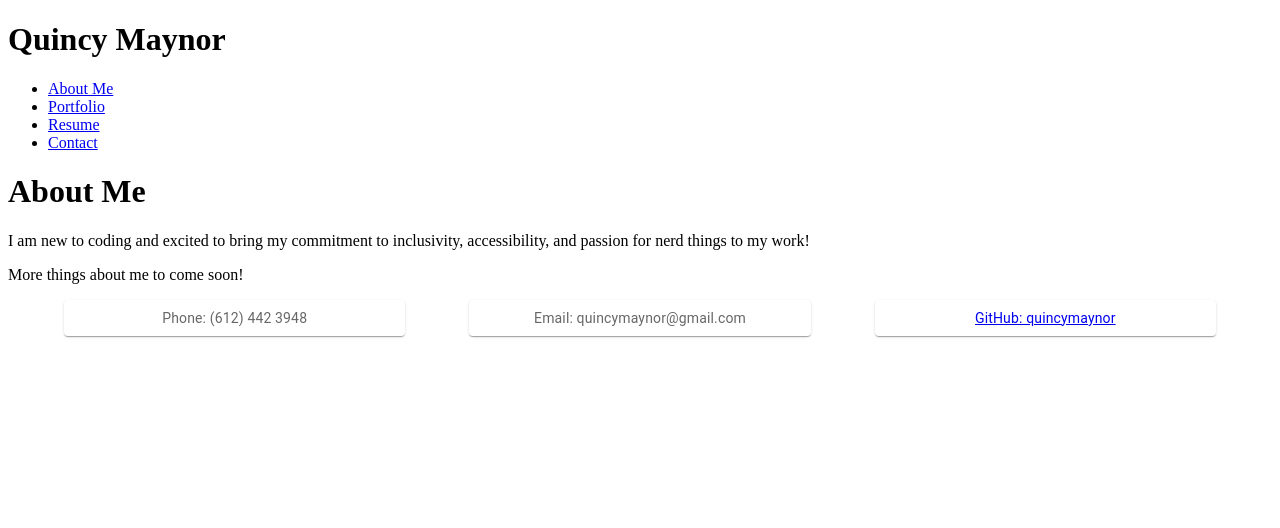
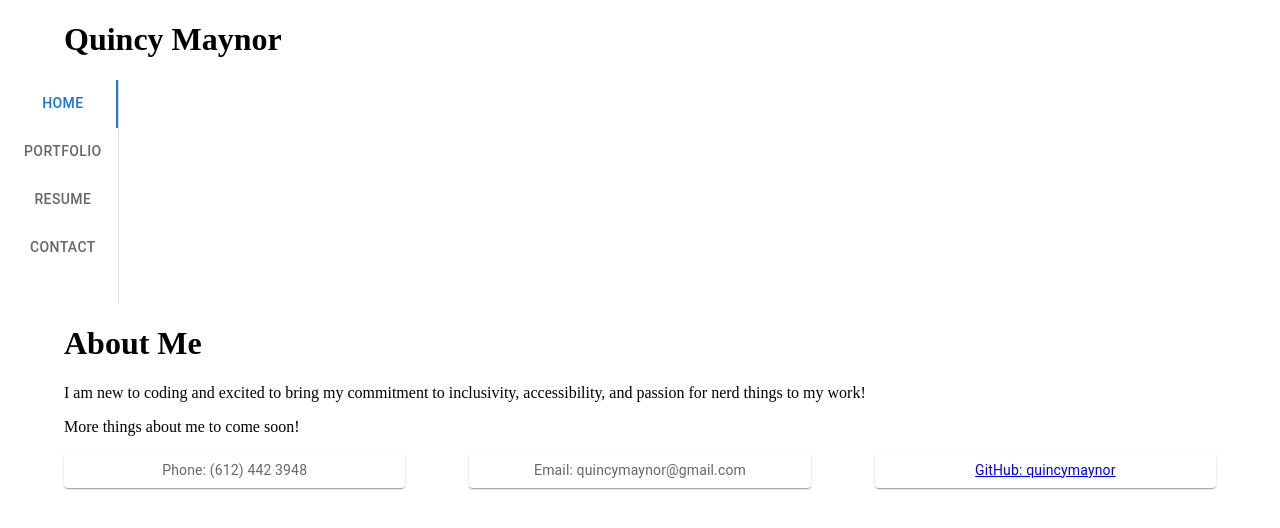
Before and after one commit to quincymaynor/React-Portfolio, a React (Vite) app: page / in a window 1280 px wide. Shown: the top 528 px of the page. Built offline with nearby package versions, Linux system fonts and the light colour scheme.

Commit message:
MUI Tabs working

```diff
--- a/src/App.jsx
+++ b/src/App.jsx
@@ -1,27 +1,14 @@
 import './App.css';
-import MainContainer from './components/MainContainer';
+// import MainContainer from './components/MainContainer';
+import AltMain from './components/AltMain';
 
 function App() {
   return (
     <div>
-      <MainContainer />
+      {/* <MainContainer /> */}
+      <AltMain />
     </div>
   );
 }
 
 export default App;
-
-// import './App.css';
-// import * as React from 'react'
-// import { ChakraProvider } from '@chakra-ui/react'
-// import MainContainer from './components/MainContainer';
-
-// function App() {
-//   return (
-//     <ChakraProvider>
-//       <MainContainer />
-//     </ChakraProvider>
-//   );
-// }
-
-// export default App;
--- /dev/null
+++ b/src/components/AltMain.jsx
@@ -0,0 +1,68 @@
+import { useState } from 'react';
+import { styled } from '@mui/material/styles';
+import Box from '@mui/material/Box';
+import Container from '@mui/material/Container';
+import Paper from '@mui/material/Paper';
+import Grid from '@mui/material/Grid';
+
+import NavTabs from './NavTabs';
+import Portfolio from './pages/Portfolio';
+import AboutMe from './pages/AboutMe';
+import Resume from './pages/Resume';
+import Contact from './pages/Contact';
+
+const Item = styled(Paper)(({ theme }) => ({
+  backgroundColor: theme.palette.mode === 'dark' ? '#1A2027' : '#fff',
+  ...theme.typography.body2,
+  padding: theme.spacing(1),
+  textAlign: 'center',
+  color: theme.palette.text.secondary,
+}));
+
+export default function MainContainer() {
+
+  const [value, setValue] = useState(0);
+
+  // Use the value state to conditionally return the component for the selected page
+  const renderPage = () => {
+    if (value === 0) {
+        return <AboutMe />;
+      }
+    if (value === 1) {
+    return <Portfolio />;
+    }
+    if (value === 2) {
+        return <Resume />;
+      }
+    if (value === 3) {
+      return <Contact />;
+    }
+  };
+
+  const handleChange = (event, newValue) => {
+    setValue(newValue);
+  };
+
+    return (
+    <Box sx={{ width: '100%' }}>
+        <Container>
+        <h1>Quincy Maynor</h1>
+        </Container>
+        <NavTabs value={value} handleChange={handleChange}/>
+        <Container>{renderPage()}</Container>
+        <Container>
+            <Grid container spacing={8}>
+                <Grid item xs={4}>
+                <Item>Phone: (612) 442 3948</Item>
+                </Grid>
+                <Grid item xs={4}>
+                <Item>Email: quincymaynor@gmail.com</Item>
+                </Grid>
+                <Grid item xs={4}>
+                <Item><a href="https://github.com/quincymaynor">GitHub: quincymaynor</a></Item>
+                </Grid>
+            </Grid>
+        </Container>
+    </Box>
+    );
+}
--- a/src/components/NavTabs.jsx
+++ b/src/components/NavTabs.jsx
@@ -1,105 +1,98 @@
-function NavTabs({ currentPage, handlePageChange }) {
+import * as React from 'react';
+import Box from '@mui/material/Box';
+import Container from '@mui/material/Container';
+import Tabs from '@mui/material/Tabs';
+import Tab from '@mui/material/Tab';
+
+function samePageLinkNavigation(event) {
+  if (
+    event.defaultPrevented ||
+    event.button !== 0 || // ignore everything but left-click
+    event.metaKey ||
+    event.ctrlKey ||
+    event.altKey ||
+    event.shiftKey
+  ) {
+    return false;
+  }
+  return true;
+}
+
+function LinkTab(props) {
   return (
-    <ul className="nav-tabs">
-      <li className="nav-item">
-        <a
-          href="#aboutme"
-          onClick={() => handlePageChange('AboutMe')}
-          className={currentPage === 'AboutMe' ? 'nav-link active' : 'nav-link'}
-        >
-          About Me
-        </a>
-      </li>
-      <li className="nav-item">
-        <a
-          href="#portfolio"
-          onClick={() => handlePageChange('Portfolio')}
-          className={currentPage === 'Portfolio' ? 'nav-link active' : 'nav-link'}
-        >
-          Portfolio
-        </a>
-      </li>
-      <li className="nav-item">
-        <a
-          href="#resume"
-          onClick={() => handlePageChange('Resume')}
-          className={currentPage === 'Resume' ? 'nav-link active' : 'nav-link'}
-        >
-          Resume
-        </a>
-      </li>
-      <li className="nav-item">
-        <a
-          href="#contact"
-          onClick={() => handlePageChange('Contact')}
-          className={currentPage === 'Contact' ? 'nav-link active' : 'nav-link'}
-        >
-          Contact
-        </a>
-      </li>
-    </ul>
+    <Tab
+      component="a"
+      onClick={(event) => {
+        if (samePageLinkNavigation(event)) {
+          event.preventDefault();
+          handleChange(props.value);
+        }
+      }}
+      {...props}
+    />
   );
 }
 
-export default NavTabs;
+export default function NavTabs({ value, handleChange }) {
+  return (
+      <Box
+        sx={{ flexGrow: 1, bgcolor: 'background.paper', display: 'flex', height: 224 }}
+      >
+        <Tabs
+          orientation="vertical"
+          value={value}
+          onChange={handleChange}
+          sx={{ borderRight: 1, borderColor: 'divider' }}
+        >
+          <LinkTab label="Home" href="aboutme" />
+          <LinkTab label="Portfolio" href="portfolio" />
+          <LinkTab label="Resume" href="resume" />
+          <LinkTab label="Contact" href="contact" />
+        </Tabs>
+      </Box>
+    );
 
-// import * as React from 'react';
-// import Box from '@mui/material/Box';
-// import Tabs from '@mui/material/Tabs';
-// import Tab from '@mui/material/Tab';
+}
 
-// function samePageLinkNavigation(event) {
-//   if (
-//     event.defaultPrevented ||
-//     event.button !== 0 || // ignore everything but left-click
-//     event.metaKey ||
-//     event.ctrlKey ||
-//     event.altKey ||
-//     event.shiftKey
-//   ) {
-//     return false;
-//   }
-//   return true;
-// }
-
-// function LinkTab(props) {
+// function NavTabs({ currentPage, handlePageChange }) {
 //   return (
-//     <Tab
-//       component="a"
-//       onClick={(event) => {
-//         // Routing libraries handle this, you can remove the onClick handle when using them.
-//         if (samePageLinkNavigation(event)) {
-//           event.preventDefault();
-//         }
-//       }}
-//       {...props}
-//     />
+//     <ul className="nav-tabs">
+//       <li className="nav-item">
+//         <a
+//           href="#aboutme"
+//           onClick={() => handlePageChange('AboutMe')}
+//           className={currentPage === 'AboutMe' ? 'nav-link active' : 'nav-link'}
+//         >
+//           About Me
+//         </a>
+//       </li>
+//       <li className="nav-item">
+//         <a
+//           href="#portfolio"
+//           onClick={() => handlePageChange('Portfolio')}
+//           className={currentPage === 'Portfolio' ? 'nav-link active' : 'nav-link'}
+//         >
+//           Portfolio
+//         </a>
+//       </li>
+//       <li className="nav-item">
+//         <a
+//           href="#resume"
+//           onClick={() => handlePageChange('Resume')}
+//           className={currentPage === 'Resume' ? 'nav-link active' : 'nav-link'}
+//         >
+//           Resume
+//         </a>
+//       </li>
+//       <li className="nav-item">
+//         <a
+//           href="#contact"
+//           onClick={() => handlePageChange('Contact')}
+//           className={currentPage === 'Contact' ? 'nav-link active' : 'nav-link'}
+//         >
+//           Contact
+//         </a>
+//       </li>
+//     </ul>
 //   );
 // }
-
-// function NavTabs() {
-//   const [value, setValue] = React.useState(0);
-
-//   const handleChange = (event, newValue) => {
-//     // event.type can be equal to focus with selectionFollowsFocus.
-//     if (
-//       event.type !== 'click' ||
-//       (event.type === 'click' && samePageLinkNavigation(event))
-//     ) {
-//       setValue(newValue);
-//     }
-//   };
-
-//   return (
-//     <Box sx={{ width: '100%' }}>
-//       <Tabs value={value} onChange={handleChange} aria-label="nav tabs example">
-//         <LinkTab label="About Me" href="#aboutme" />
-//         <LinkTab label="Portfolio" href="#portfolio" />
-//         <LinkTab label="Resume" href="#resume" />
-//         <LinkTab label="Contact" href="#contact" />
-//       </Tabs>
-//     </Box>
-//   );
-// }
-
-// export default NavTabs;
```
